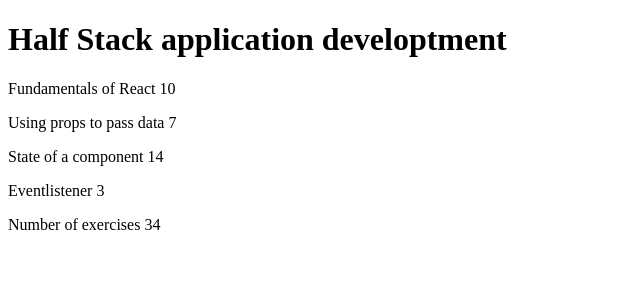
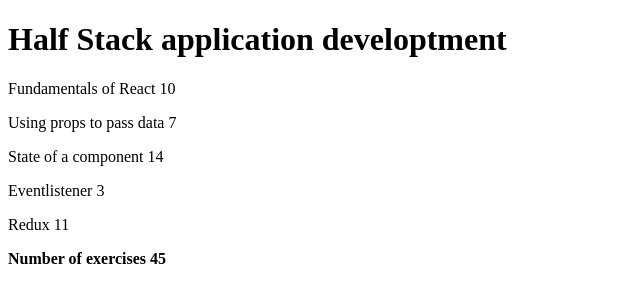
Before and after one commit to Hauiiuah/fullstack-open, a JavaScript app in the folder part2/courseinfo/: page / in a window 1280 px wide. Shown: the top 302 px of the page, without its empty margins (0-640 px from the left). Built offline with nearby package versions, Linux system fonts and the light colour scheme.

Commit message:
2.2. courseinfo finished

```diff
--- a/part2/courseinfo/src/App.js
+++ b/part2/courseinfo/src/App.js
@@ -32,7 +32,7 @@
 
   return (
     <>
-      <p>Number of exercises {total}</p>
+      <p><b>Number of exercises {total}</b></p>
     </>
   );
 };
@@ -72,6 +72,11 @@
         name: "Eventlistener",
         exercises: 3,
         id: 4
+      },
+      {
+        name: "Redux",
+        exercises: 11,
+        id:5
       }
     ],
   };
```
